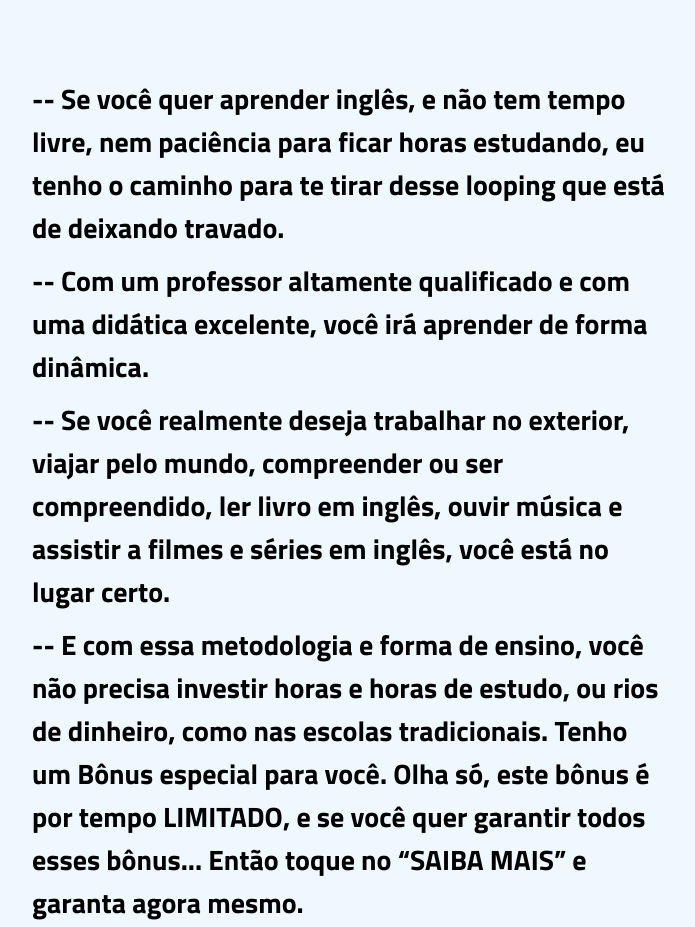
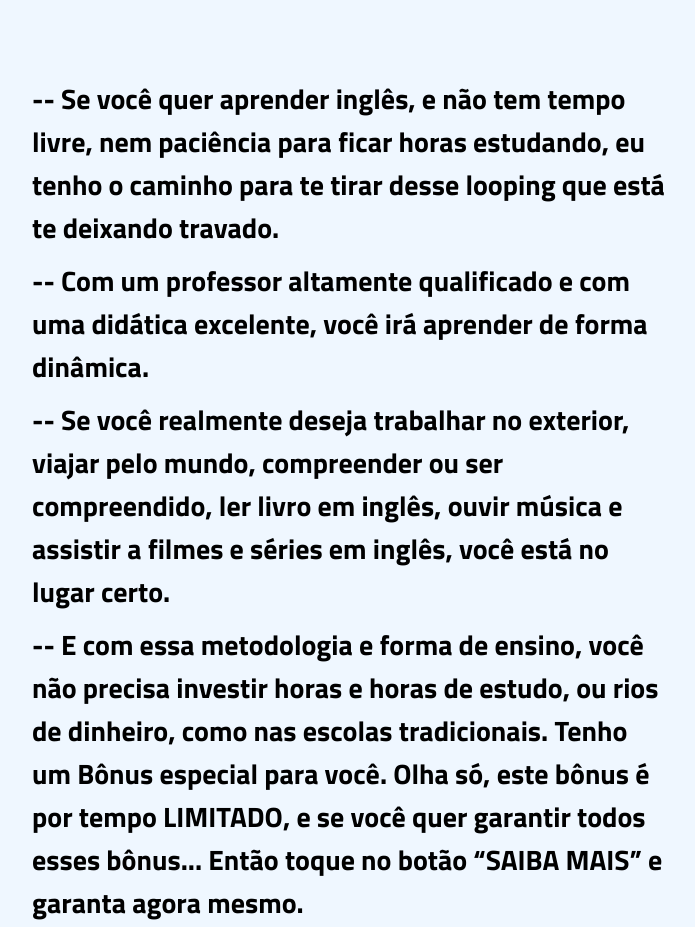
Before and after one commit to willpc5/ingles-direct, a plain HTML site: page index.html in a window 1280 px wide. Shown: the part 483-1410 px from the top of the page, without its empty margins (288-983 px from the left). Drawn offline with Linux system fonts and the light colour scheme.

Commit message:
Atualizando o projeto

```diff
--- a/assets/css/style.css
+++ b/assets/css/style.css
@@ -130,3 +130,11 @@ header {
   font-weight: 700;
   font-size: 14px;
 }
+
+@media (max-width: 550px) {
+
+  .btn-checkout {
+    padding: 20px;
+  }
+
+}
--- a/index.html
+++ b/index.html
@@ -39,7 +39,7 @@
     <div class="headline">
 
       <p class="headline1">
-        -- Se você quer aprender inglês, e não tem tempo livre, nem paciência para ficar horas estudando, eu tenho o caminho para te tirar desse looping que está de deixando travado.
+        -- Se você quer aprender inglês, e não tem tempo livre, nem paciência para ficar horas estudando, eu tenho o caminho para te tirar desse looping que está te deixando travado.
       </p>
 
       <p class="headline2">
@@ -55,7 +55,7 @@
         -- E com essa metodologia e forma de ensino, você não precisa investir horas e horas de estudo, ou rios de dinheiro, como nas escolas tradicionais.
         Tenho um Bônus especial para você.
         Olha só, este bônus é por tempo LIMITADO, e se você quer garantir todos esses bônus...
-        Então toque no “SAIBA MAIS” e garanta agora mesmo.
+        Então toque no botão “SAIBA MAIS” e garanta agora mesmo.
       </p>
 
       <div class="btn-link">
```
